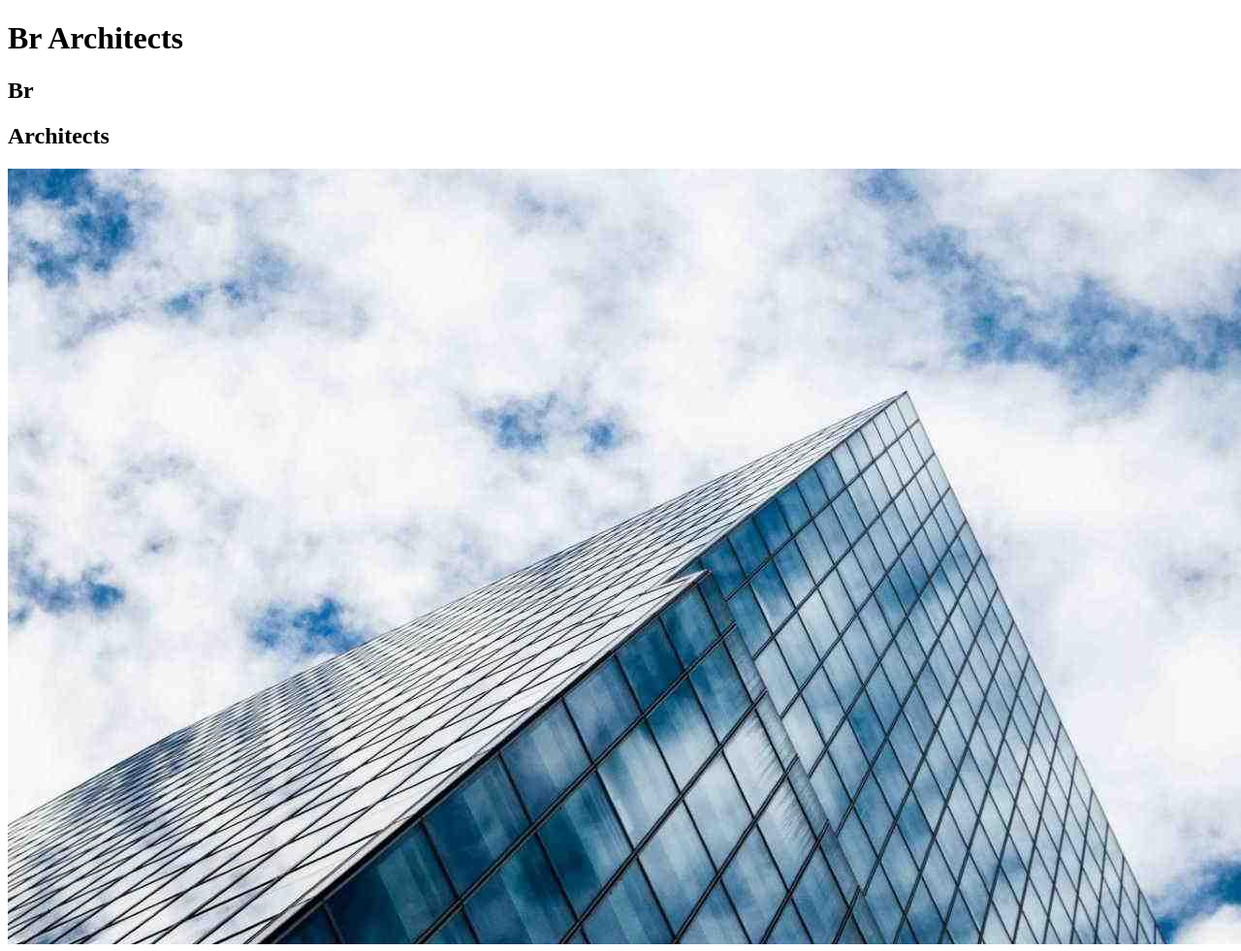
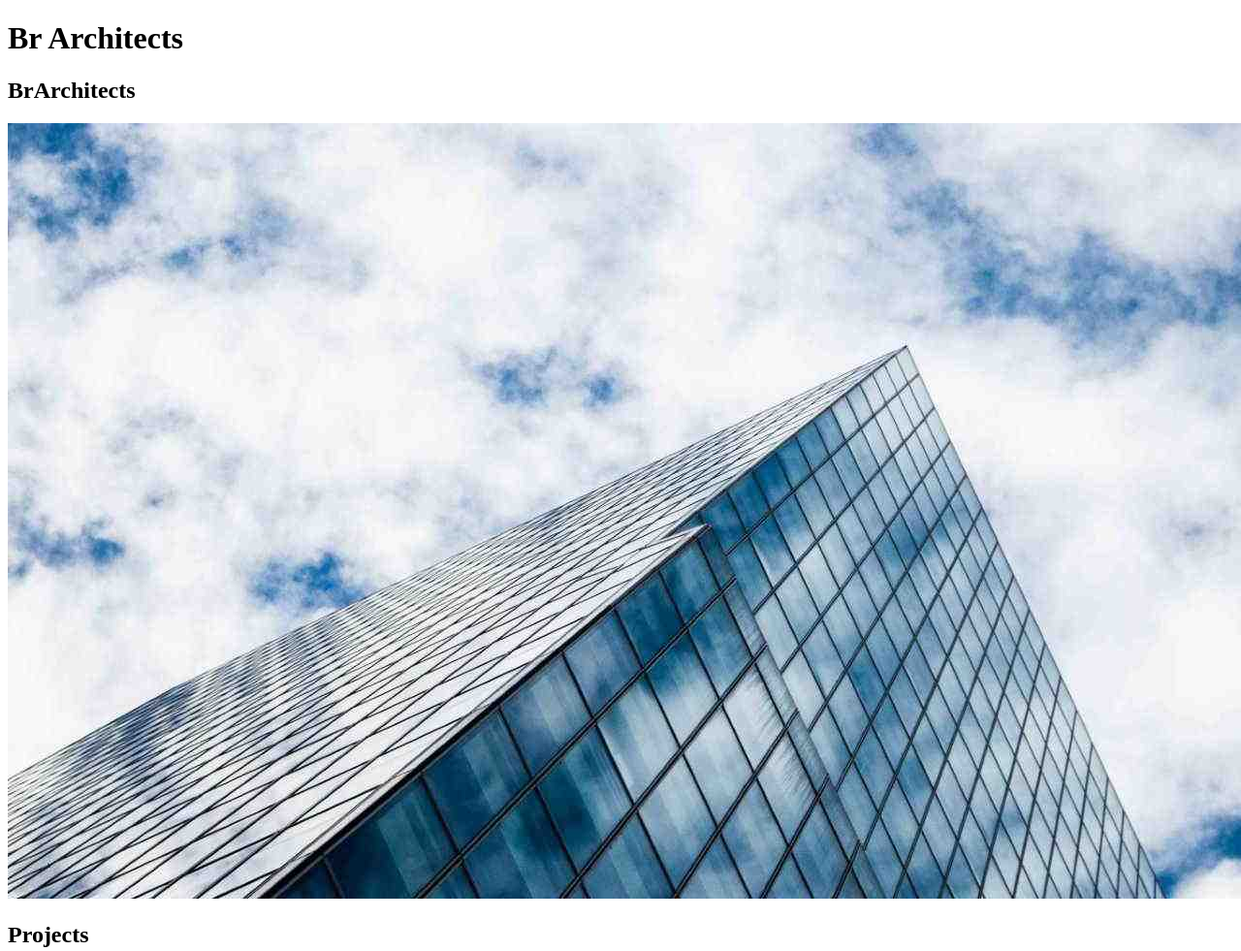
Before and after one commit to jvricarte/SharedProjects, a plain HTML site: page challenge-001/index.html in a window 1280 px wide. Shown: the top 981 px of the page at 97% size. Drawn offline with Linux system fonts and the light colour scheme.

Commit message:
correcoes no html

```diff
--- a/challenge-001/index.html
+++ b/challenge-001/index.html
@@ -12,14 +12,13 @@
 
   <body>
     <header>
-      <h1 class="company-name">Br Architects</h1>
+        <h1 class="company-name"><span class="br">Br</span> Architects</h1>
     </header>
 
     <main>
       <section>
         <div class="logo">
-          <h1>Br</h1>
-          <h1>Architects</h1>
+          <h1><span class="br-box">Br</span>Architects</h1>
         </div>
 
         <img class="architect-image" src="./images/architect.jpg" alt="Image of a building">
```
